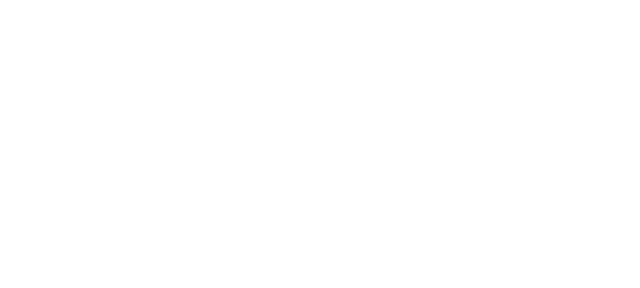
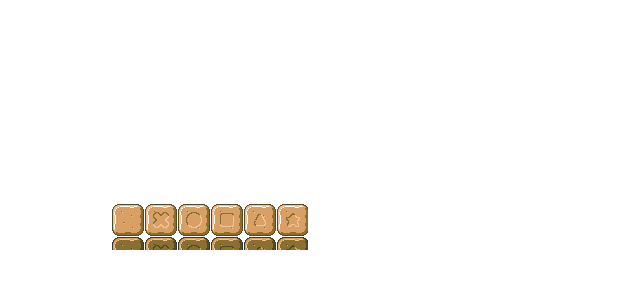
Before and after one commit to stevegocoding/llkjs, a plain HTML site: page index.html in a window 1280 px wide. Shown: the whole page, without its empty margins (0-640 px from the left). Drawn offline with Linux system fonts and the light colour scheme.

Commit message:
Better code structure, add css styles and more.

```diff
--- a/index.html
+++ b/index.html
@@ -2,13 +2,14 @@
 <html lang="en">
 <head>
   <meta charset="UTF-8">
-  <title></title>
+  <title>LianLianKan Game</title>
+  <link rel="stylesheet" href="styles/game.css">
 </head>
 <body>
 
   <div class="content">
-    <div class="convas-container">
-      <canvas id="game"></canvas>
+    <div class="canvas-container">
+      <canvas id="game-canvas"></canvas>
     </div>
   </div>
 
--- a/js/game.js
+++ b/js/game.js
@@ -1,37 +1,82 @@
+(function(window, $, _, createjs) {
+  /** TileDisplayObject, inheriting easel.js DisplayObject for tiled sheet rendering */
+
+  /*
+  TileDisplayObject = (function () {
+    var super_p = createjs.Bitmap.prototype;
+    var exp = Object.create(super_p);
+
+    exp.init = function(tileData) {
+      super_p.initialize.call(this);
+      this.tileData = tileData;
+    };
+
+    exp.draw = function(ctx, ignoreCache) {
+      super_p.draw.apply(this, arguments);
+    };
+
+    return exp;
+  })();
+  */
+
+  var TileDisplayObject = function(tileData) {
+    this.initialize(tileData);
+  };
+
+  var super_p = createjs.Bitmap.prototype;
+  var p = TileDisplayObject.prototype = Object.create(super_p);
+  p.constructor = TileDisplayObject;
+
+  p.initialize = function(tileData) {
+    super_p.initialize.apply(this, arguments);
+  };
+
+  /**
+   * Overriden map drawing method
+   * @param ctx
+   * @param ignoreCache
+   */
+  p.draw = function(ctx, ignoreCache) {
+    super_p.draw.apply(this, arguments);
+  };
+
 
   /**
    * The Game Module
    */
+  Game = (function() {
+    var exp = {};
 
-Game = (function() {
-
+    /** Private Variables */
+    var _staage;
     var _curStat;
     var _states = {}
 
+    /** Private Methods */
     function _regState(name, startFunc, procesFunc, exitFunc) {
-    this._states[name] = {
+      _states[name] = {
         'onStart': startFunc,
         'onProcess': processFunc,
         'onExit': exitFunc
       }
     }
 
-  var exp = {};
-  exp.init = function() {
+    /** Public Interfaces */
+    exp.init = function(canvas) {
+      _stage = new createjs.Stage(canvas);
+    };
 
-  };
+    exp.getStage = function() {
+      return _stage;
+    }
 
     return exp;
   })();
 
-
-
-(function($, window, document) {
-
   function initGame() {
-    Game.init();
+    canvasDom = $('#game-canvas')[0];
+    Game.init(canvasDom);
   }
-
 
   $(function() {
     // DOM is ready!
@@ -39,6 +84,16 @@ Game = (function() {
     // Init the Game
     initGame();
 
+    var stage = Game.getStage();
+
+    var testObj = new TileDisplayObject('assets/tiles.png');
+    testObj.x = 100;
+    testObj.y = 100;
+
+    stage.addChild(testObj);
+
+    createjs.Ticker.timingMode = createjs.Ticker.RAF;
+    createjs.Ticker.addEventListener("tick", stage);
 
   });
-}(window.jQuery, window, document));
+}(window, window.jQuery, window._, window.createjs));
--- /dev/null
+++ b/styles/game.css
@@ -0,0 +1,3 @@
+.canvas-container {
+  margin: 100px auto 100px auto;
+}
--- /dev/null
+++ b/webserver.js
@@ -0,0 +1,6 @@
+var connect = require('connect');
+var serveStatic = require('serve-static');
+
+var app = connect();
+app.use(serveStatic("./"));
+app.listen(5100);
```
Also changed, not shown: assets/tiles.png (added), 1 other file. Lines whose indentation alone changed are shown as unchanged.
